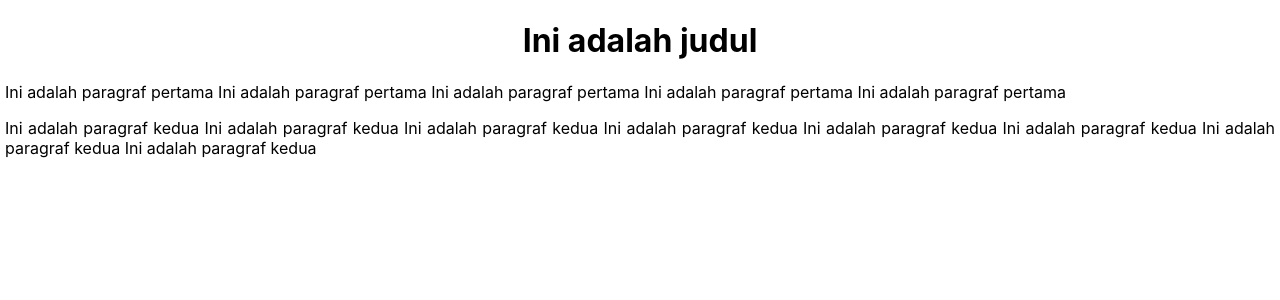
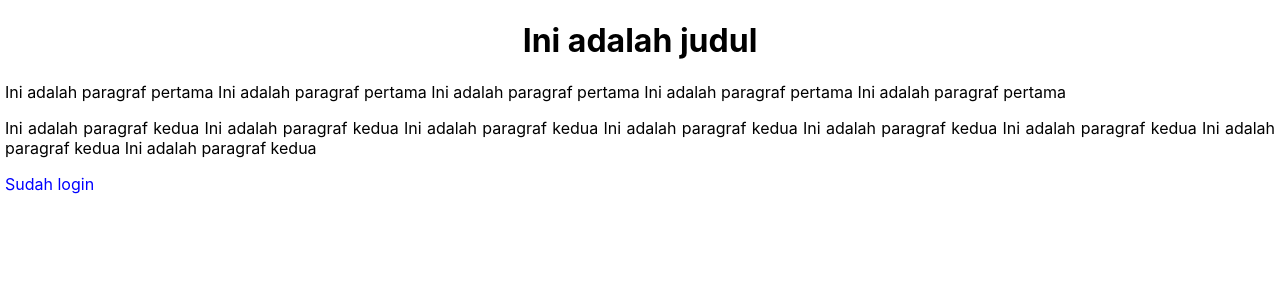
Before and after one commit to azizramdan/belajar-reactjs, a React (Create React App) app: page / in a window 1280 px wide. Shown: the top 300 px of the page. Built offline with nearby package versions, Linux system fonts and the light colour scheme.

Commit message:
komunikasi data parent-child component

```diff
--- a/src/App.js
+++ b/src/App.js
@@ -6,7 +6,7 @@ import Article from './Article';
 function App() {
   return (
     <div className="App">
-      <Article />
+      <Article userLogin='Sudah login' />
     </div>
   );
 }
--- a/src/Article.js
+++ b/src/Article.js
@@ -2,10 +2,10 @@ import React from 'react'
 import TitleArticle from './TitleArticle'
 import ContentArticle from './ContentArticle'
 
-const Article = () => {
+const Article = ({ userLogin }) => {
   return <div style={{ margin: '5px' }}>
     <TitleArticle text="Ini adalah judul" />
-    <ContentArticle>
+    <ContentArticle dataLogin={ userLogin }>
       <p>Ini adalah paragraf pertama Ini adalah paragraf pertama Ini adalah paragraf pertama Ini adalah paragraf pertama Ini adalah paragraf pertama </p>
       <p>Ini adalah paragraf kedua Ini adalah paragraf kedua Ini adalah paragraf kedua Ini adalah paragraf kedua Ini adalah paragraf kedua Ini adalah paragraf kedua Ini adalah paragraf kedua Ini adalah paragraf kedua </p>
     </ContentArticle>
--- a/src/ContentArticle.js
+++ b/src/ContentArticle.js
@@ -1,5 +1,10 @@
 import React from 'react'
 
-const ContentArticle = ({children}) => <div style={{ textAlign: 'justify' }}>{children}</div>
+const ContentArticle = ({ dataLogin, children }) => {
+  return <div style={{ textAlign: 'justify' }}>
+    {children}
+    <p style={{ color: 'blue' }}>{dataLogin}</p>
+  </div>
+}
 
 export default ContentArticle
```
